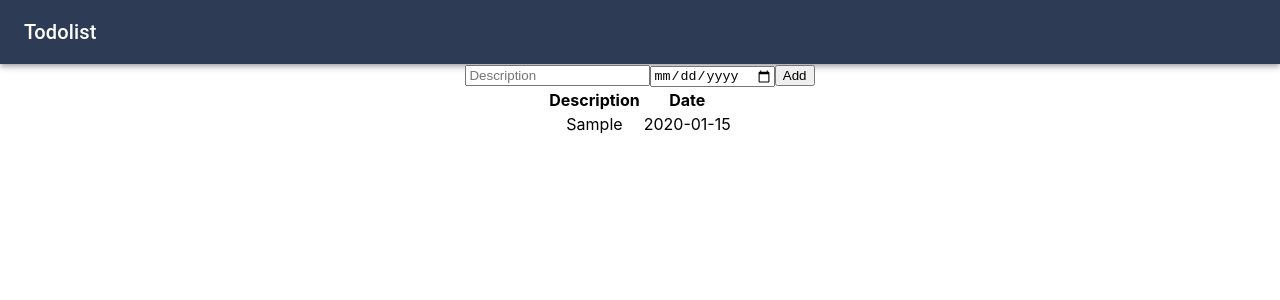
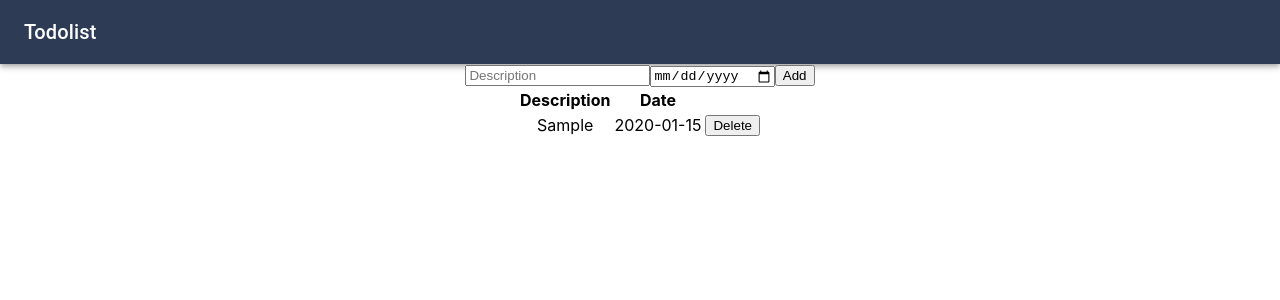
Before and after one commit to AnhCaooo/Todolist, a React (Create React App) app: page / in a window 1280 px wide. Both pictures are taken after typing "Sample", "2020-01-15" into the empty fields and a click on the button "Add". Shown: the top 300 px of the page. Built offline with nearby package versions, Linux system fonts and the light colour scheme.

Commit message:
Add delete function to the application

```diff
--- a/src/component/TodoList.js
+++ b/src/component/TodoList.js
@@ -14,6 +14,10 @@ function TodoList(){
     const addTodo = () => {
         setTodos([...todos, todo]);
         setTodo({description: '', date: ''});
+    }
+
+    const deleteTodo = ( row ) => {
+        setTodos(todos.filter((todo, index) => index !== row))
     }
     return (
         <div>
@@ -39,6 +43,7 @@ function TodoList(){
                         <tr key={index}>
                             <td>{todo.description}</td>
                             <td>{todo.date}</td>
+                            <td><button onClick={() => deleteTodo(index)}>Delete</button></td>
                         </tr>)}
                 </tbody>
             </table>
```
